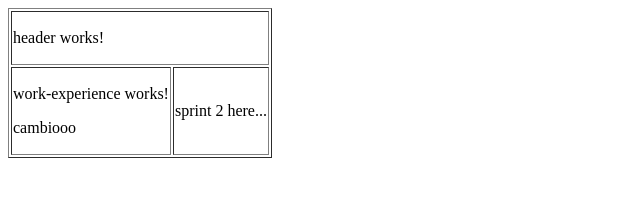
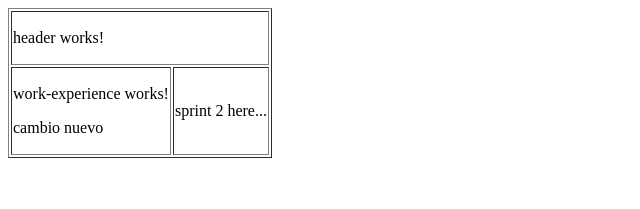
Before and after one commit to NataliaLM-26/NataliaLM-26.github.io, an Angular app: page / in a window 1280 px wide. Shown: the top 209 px of the page, without its empty margins (0-640 px from the left). Built offline with nearby package versions, Linux system fonts and the light colour scheme.

Commit message:
cambio previo

```diff
--- a/src/app/work-experience/work-experience.component.html
+++ b/src/app/work-experience/work-experience.component.html
@@ -1,2 +1,2 @@
 <p>work-experience works!</p>
-<p>cambiooo</p>
+<p>cambio nuevo</p>
```
